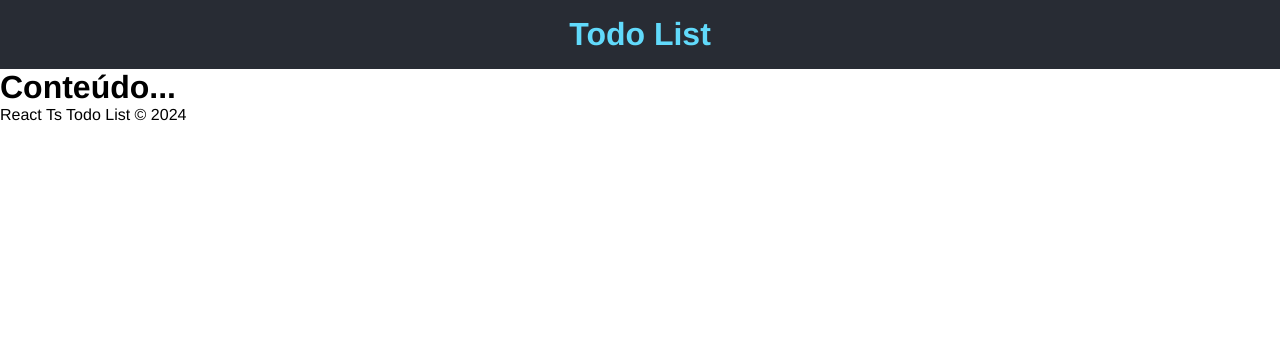
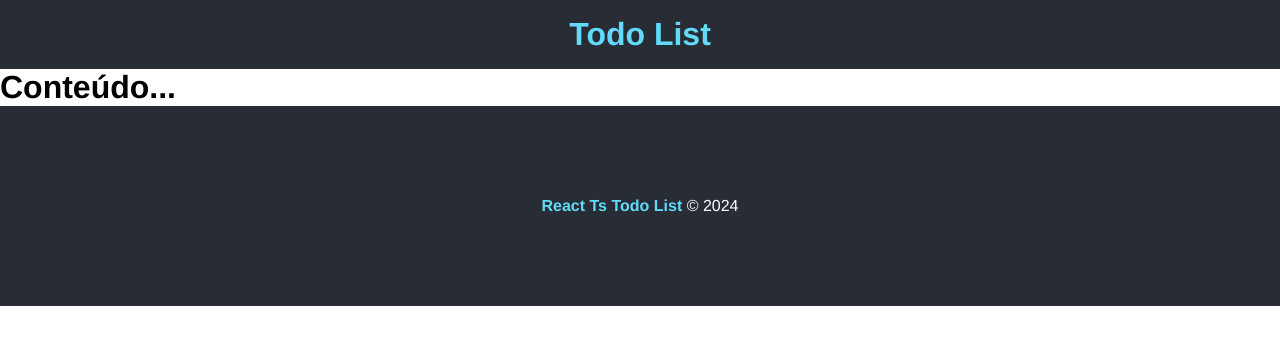
Before and after one commit to alexandrerogeriosn93/project-react-typescript-todo-list, a React (Vite) app: page / in a window 1280 px wide. Shown: the top 344 px of the page. Built offline with nearby package versions, Linux system fonts and the light colour scheme.

Commit message:
feat: add Footer styles css

```diff
--- a/src/components/Footer.module.css
+++ b/src/components/Footer.module.css
@@ -0,0 +1,13 @@
+.footer {
+  height: 200px;
+  display: flex;
+  align-items: center;
+  justify-content: center;
+  background-color: #282c34;
+  color: #fff;
+}
+
+.footer span {
+  font-weight: bold;
+  color: #61dafb;
+}
--- a/src/components/Footer.tsx
+++ b/src/components/Footer.tsx
@@ -1,6 +1,8 @@
+import styles from "./Footer.module.css";
+
 const Footer = () => {
   return (
-    <footer>
+    <footer className={styles.footer}>
       <p>
         <span>React Ts Todo List</span> &copy; 2024
       </p>
```
